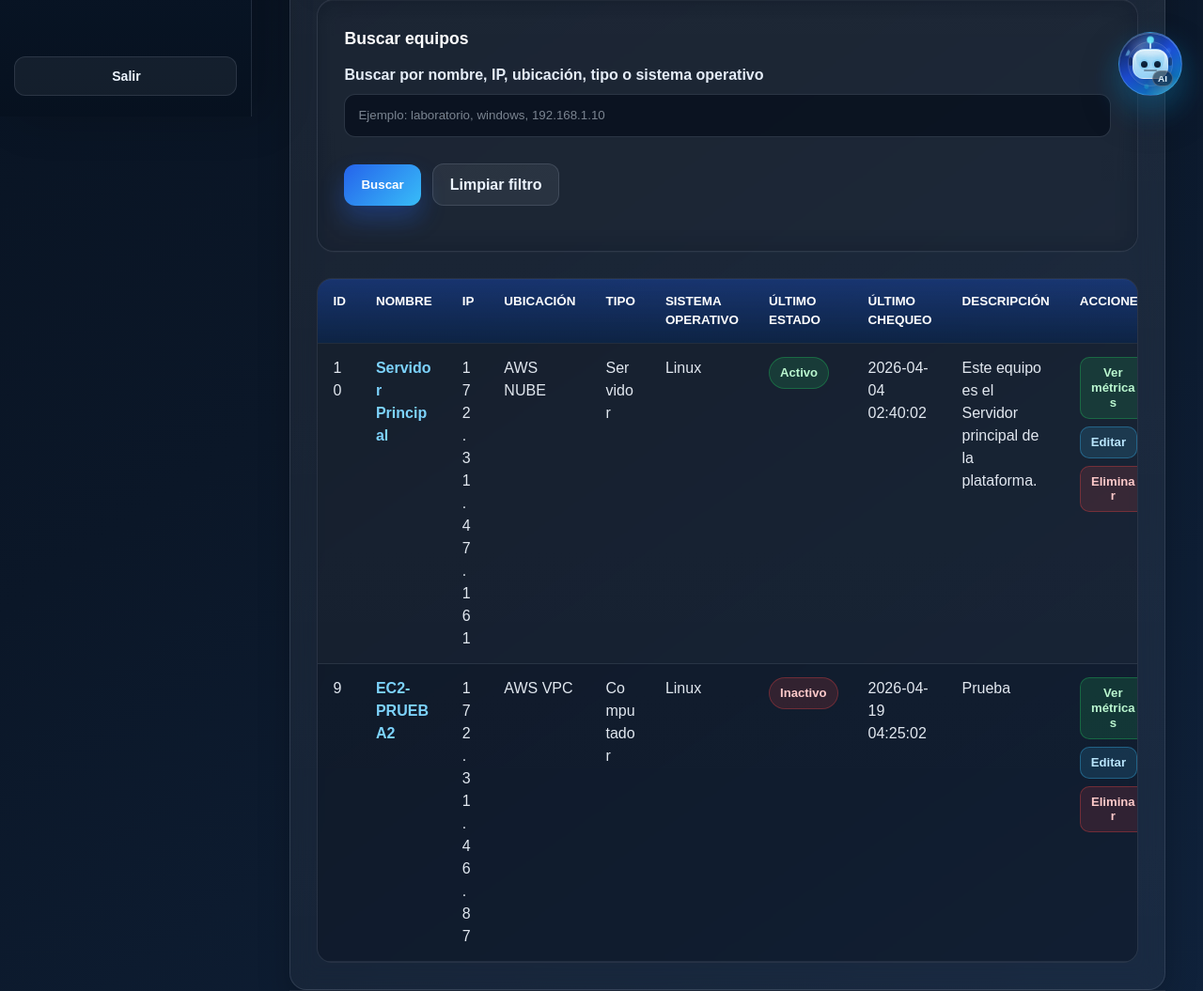
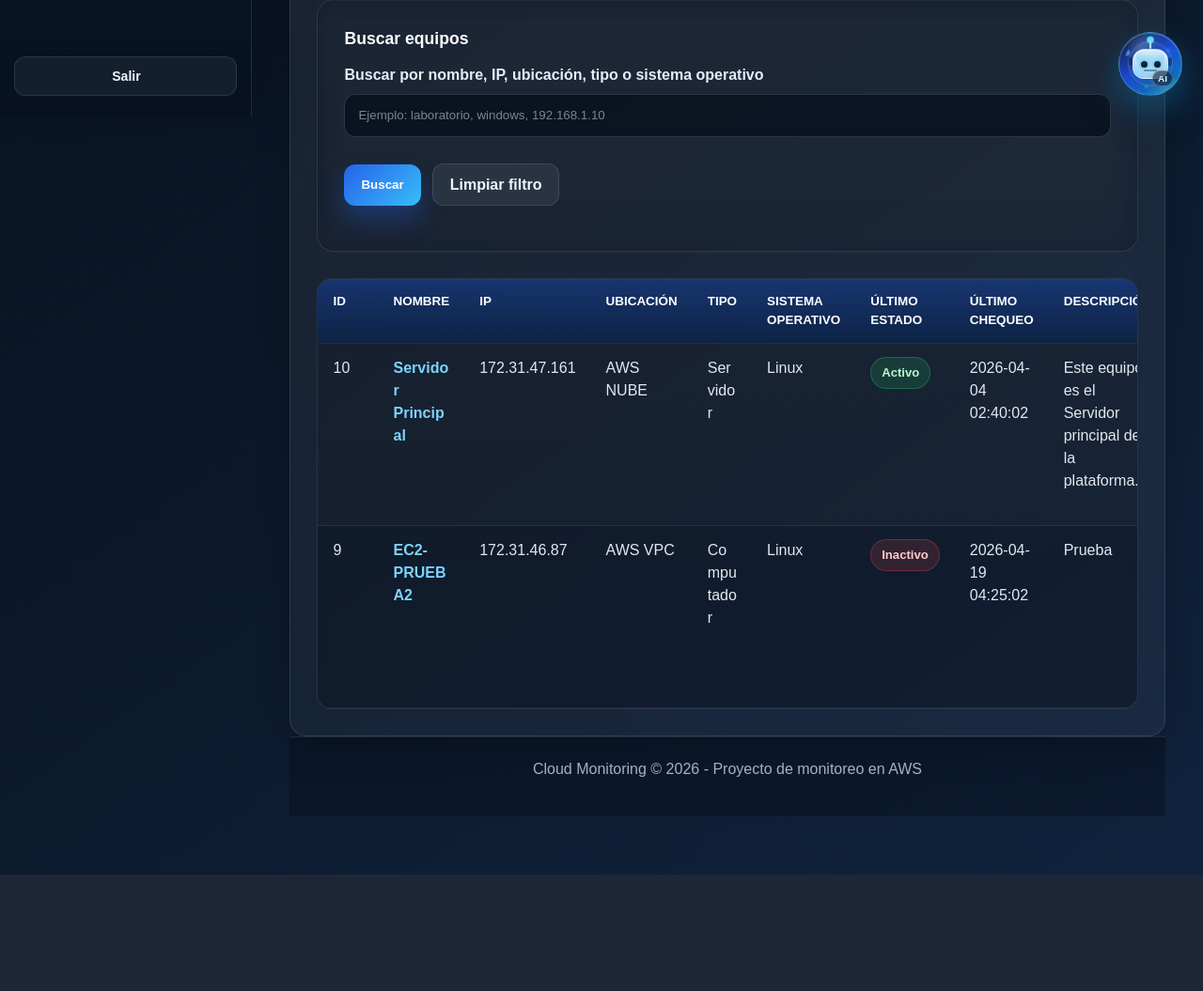
Before and after one commit to felipeuch/monitoreoAWS-PUBLICO, a PHP site: page /listar_equipos.php in a window 1280 px wide. Shown: the part 676-1731 px from the top of the page at 94% size. After the commit the page ends 1607 px from the top, so only its background shows below. Run offline with PHP 8.4, Linux system fonts and the light colour scheme; a user stored in the database is signed in; data comes from the database, SQL or seed files in the repository; data that the repository does not hold is empty; some libraries are stand-ins or nearby versions.

Commit message:
Detalle de tabla listar y campana

```diff
--- a/campana.css
+++ b/campana.css
@@ -122,17 +122,17 @@
     position: sticky;
     top: 0;
     z-index: 1;
-    padding: 16px;
+    padding: 14px 12px;
     border-bottom: 1px solid rgba(148, 163, 184, 0.2);
     display: flex;
-    gap: 14px;
+    gap: 12px;
     align-items: center;
     background: linear-gradient(180deg, rgba(15, 23, 42, 0.98), rgba(15, 23, 42, 0.88));
     backdrop-filter: blur(14px);
 }
 
 .notificaciones-header strong {
-    font-size: 15px;
+    font-size: 14px;
     letter-spacing: 0;
     white-space: nowrap;
 }
@@ -148,7 +148,8 @@
 
 .notificaciones-header button {
     border: none;
-    width: 96px;
+    width: auto;
+    min-width: 96px;
     min-height: 38px;
     display: inline-flex;
     align-items: center;
@@ -162,7 +163,12 @@
     font-weight: 700;
     line-height: 1.1;
     text-align: center;
+    white-space: nowrap;
     transition: background 160ms ease, color 160ms ease, transform 160ms ease;
+}
+
+#eliminarLeidas {
+    min-width: 108px;
 }
 
 .notificaciones-header button:hover {
--- a/estilos.css
+++ b/estilos.css
@@ -415,6 +415,23 @@
 table td {
     color: #e2e8f0;
     overflow-wrap: anywhere;
+}
+
+.equipos-table .col-id,
+.equipos-table .col-ip {
+    white-space: nowrap;
+    word-break: normal;
+    overflow-wrap: normal;
+}
+
+.equipos-table .col-id {
+    width: 64px;
+    min-width: 64px;
+}
+
+.equipos-table .col-ip {
+    width: 118px;
+    min-width: 118px;
 }
 
 table tr:nth-child(even) td {
--- a/listar_equipos.php
+++ b/listar_equipos.php
@@ -178,11 +178,11 @@
     </div>
 
     <div class="table-wrapper">
-        <table>
+        <table class="equipos-table">
             <tr>
-                <th>ID</th>
+                <th class="col-id">ID</th>
                 <th>Nombre</th>
-                <th>IP</th>
+                <th class="col-ip">IP</th>
                 <th>Ubicación</th>
                 <th>Tipo</th>
                 <th>Sistema Operativo</th>
@@ -210,9 +210,9 @@
                     }
 
                     echo "<tr data-equipo-id='" . $fila["id"] . "' data-equipo-nombre='" . htmlspecialchars($fila["nombre"], ENT_QUOTES) . "'>";
-                    echo "<td>" . $fila["id"] . "</td>";
+                    echo "<td class='col-id'>" . $fila["id"] . "</td>";
                     echo "<td><span class='highlight-value'>" . htmlspecialchars($fila["nombre"]) . "</span></td>";
-                    echo "<td>" . htmlspecialchars($fila["ip"]) . "</td>";
+                    echo "<td class='col-ip'>" . htmlspecialchars($fila["ip"]) . "</td>";
                     echo "<td>" . htmlspecialchars($fila["ubicacion"]) . "</td>";
                     echo "<td>" . htmlspecialchars($fila["tipo"]) . "</td>";
                     echo "<td>" . htmlspecialchars($fila["sistema_operativo"]) . "</td>";
```
